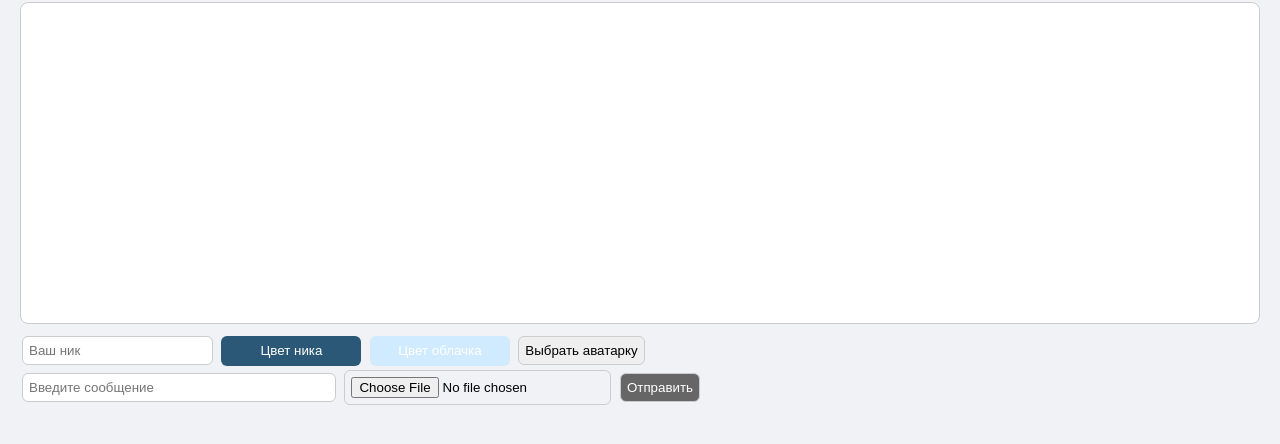
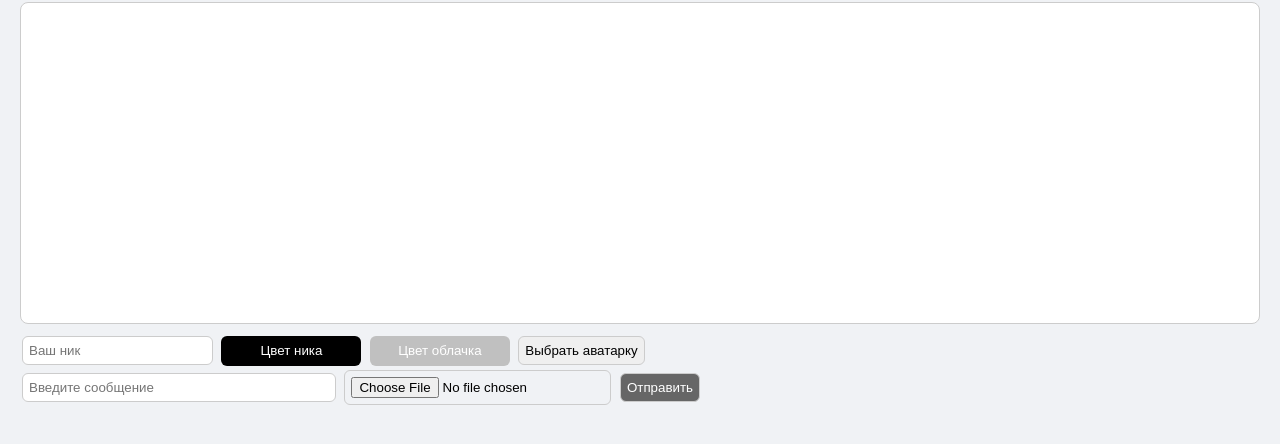
Before and after one commit to ikogdash-del/fchat, a plain HTML site: page index.html in a window 1280 px wide. Shown: the part 66-510 px from the top of the page. Drawn offline with Linux system fonts and the light colour scheme; no server answers.

Commit message:
Update index.html

```diff
--- a/index.html
+++ b/index.html
@@ -66,8 +66,8 @@
 
     // Локальные настройки интерфейса
     let avatarData = "";
-    let nickColor = "#2b5876";
-    let bubbleColor = "#d0ebff";
+    let nickColor = "#000000";
+    let bubbleColor = "#C0C0C0";
 
     function updateButtons() {
       document.getElementById('nickColorBtn').style.backgroundColor = nickColor;
```
